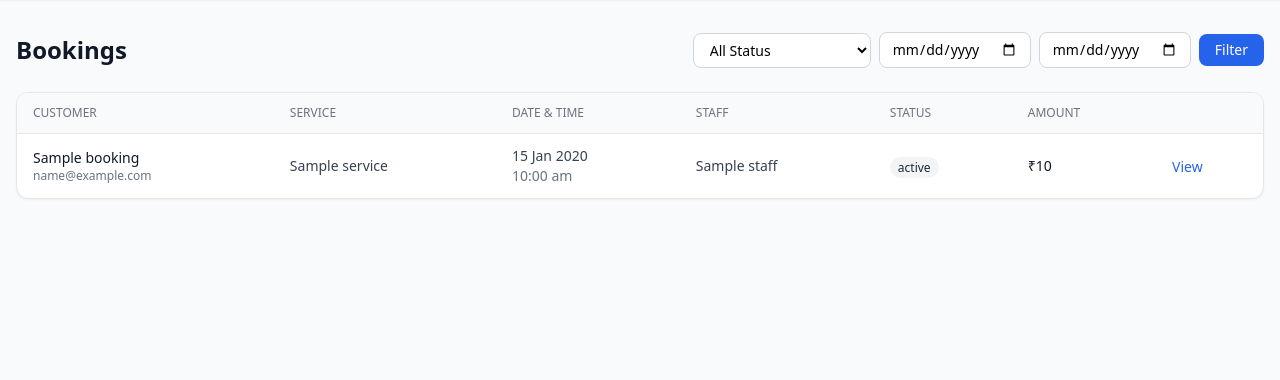
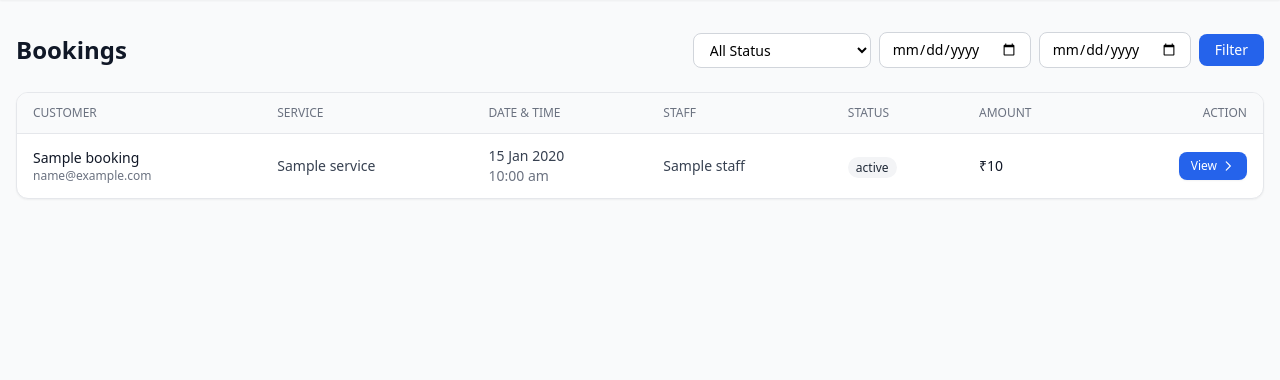
Before and after one commit to Ravi-667/Appointment-Booking, a Node server app: template src/views/dashboard/bookings.ejs in a window 1280 px wide. Shown: the part 65-445 px from the top of the page. Run offline with Node 20, Linux system fonts and the light colour scheme; the template is opened without the code that fills it: most values are stand-ins (such as "Sample title", 1, 10 or a date in 2020); some libraries are stand-ins or nearby versions.

Commit message:
fix(ui): enhance View button styling and add full-row clickable redirect on bookings table

```diff
--- a/src/views/dashboard/bookings.ejs
+++ b/src/views/dashboard/bookings.ejs
@@ -26,13 +26,13 @@
             <th class="px-4 py-3 text-left text-xs font-medium text-gray-500 uppercase">Staff</th>
             <th class="px-4 py-3 text-left text-xs font-medium text-gray-500 uppercase">Status</th>
             <th class="px-4 py-3 text-left text-xs font-medium text-gray-500 uppercase">Amount</th>
-            <th class="px-4 py-3"></th>
+            <th class="px-4 py-3 text-right text-xs font-medium text-gray-500 uppercase">Action</th>
           </tr>
         </thead>
         <tbody class="divide-y divide-gray-200">
           <% if (result.bookings && result.bookings.length > 0) { %>
             <% result.bookings.forEach(b => { %>
-            <tr class="hover:bg-gray-50">
+            <tr class="hover:bg-primary-50/40 cursor-pointer transition" onclick="window.location.href='/dashboard/bookings/<%= b.id %>'">
               <td class="px-4 py-3">
                 <p class="font-medium text-gray-900 text-sm"><%= b.customerName %></p>
                 <p class="text-xs text-gray-500"><%= b.customerEmail %></p>
@@ -48,7 +48,15 @@
                 <span class="px-2 py-0.5 text-xs font-medium rounded-full bg-<%= colors[b.status] || 'gray' %>-100 text-<%= colors[b.status] || 'gray' %>-800"><%= b.status %></span>
               </td>
               <td class="px-4 py-3 text-sm font-medium text-gray-900">₹<%= Number(b.price).toLocaleString() %></td>
-              <td class="px-4 py-3"><a href="/dashboard/bookings/<%= b.id %>" class="text-primary-600 hover:text-primary-700 text-sm">View</a></td>
+              <td class="px-4 py-3 text-right whitespace-nowrap" onclick="event.stopPropagation()">
+                <a href="/dashboard/bookings/<%= b.id %>"
+                   class="inline-flex items-center px-3 py-1.5 bg-primary-600 hover:bg-primary-700 text-white text-xs font-medium rounded-lg shadow-sm transition">
+                  <span>View</span>
+                  <svg class="w-3.5 h-3.5 ml-1" fill="none" stroke="currentColor" viewBox="0 0 24 24">
+                    <path stroke-linecap="round" stroke-linejoin="round" stroke-width="2" d="M9 5l7 7-7 7" />
+                  </svg>
+                </a>
+              </td>
             </tr>
             <% }) %>
           <% } else { %>
```
Also changed, not shown: src/routes/bookings.routes.js (+9 -8 lines), src/views/dashboard/index.ejs (+6 -3 lines).
